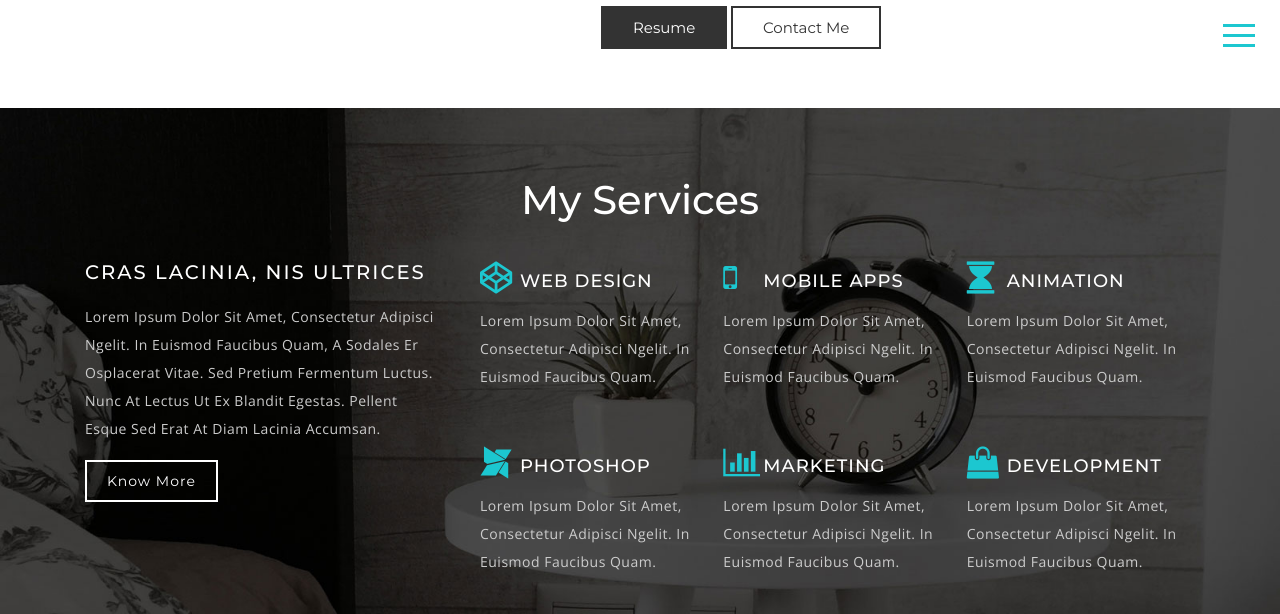
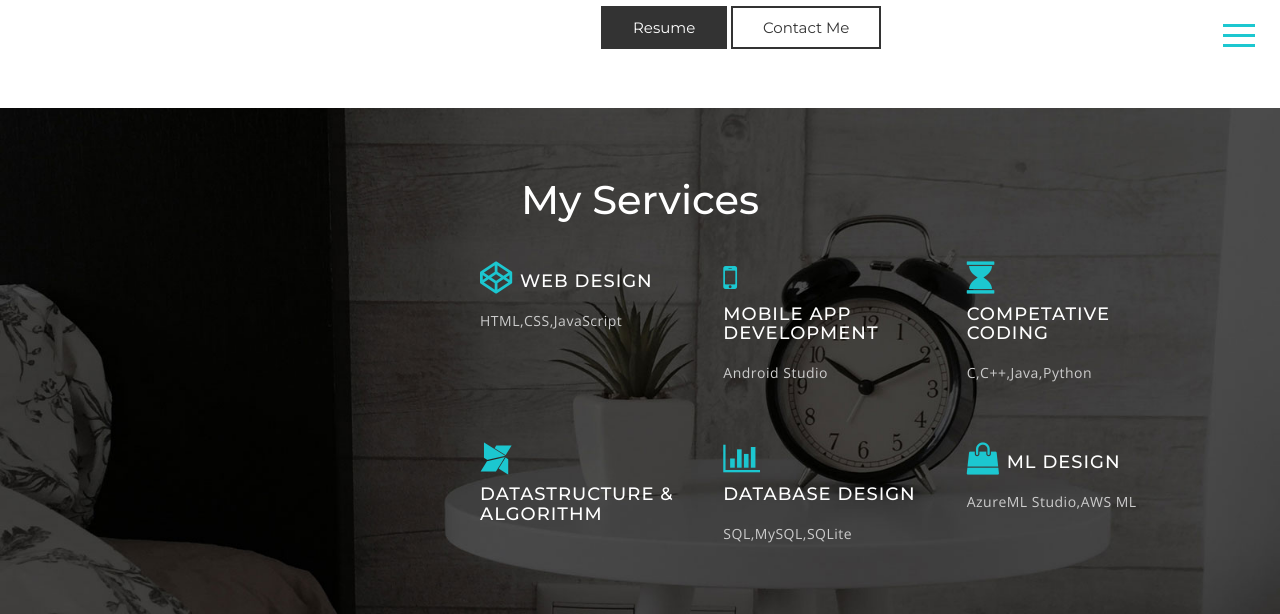
Before and after one commit to pashupati123/pashupati123.github.io, a Jekyll site: the page index.html, which Jekyll copies as it is, in a window 1280 px wide and 900 px high, scrolled down 1712 px, cut to the strip 0-614 px from the top of the window. Built offline with Jekyll 4.4.1, drawn with Linux system fonts in a browser that asks for light colours; nearby versions of some CDN libraries; library files that are not in the unit come from our copies.

Commit message:
Update index.html

```diff
--- a/index.html
+++ b/index.html
@@ -253,11 +253,11 @@ Smartphone Compatible web template, free webdesigns for Nokia, Samsung, LG, Sony
 			<div class="w3-services-grids">
 						<h3 class="text-center">My Services</h3>
 				<div class="col-md-4 w3-services-left-grid">
-					<h4>Cras lacinia, nis ultrices</h4>
+					<!--h4>Cras lacinia, nis ultrices</h4>
 					<p>Lorem ipsum dolor sit amet, consectetur adipisci ngelit. In euismod faucibus quam, a sodales er osplacerat vitae. Sed pretium fermentum luctus. Nunc at lectus ut ex blandit egestas. Pellent esque sed erat at diam lacinia accumsan. </p>
 					<div class="more">
 						<a href="#">Know more</a>
-					</div>
+					</div-->
 				</div>
 				<div class="col-md-8 w3-services-right-grid">
 				<div class="w3-icon-grid-gap1">
@@ -265,40 +265,40 @@ Smartphone Compatible web template, free webdesigns for Nokia, Samsung, LG, Sony
 						<i class="fa fa-codepen" aria-hidden="true"></i>
 						<h3>Web design</h3>
 						<div class="clearfix"></div>
-						<p>Lorem ipsum dolor sit amet, consectetur adipisci ngelit. In euismod faucibus quam.</p>
+						<p>HTML,CSS,JavaScript</p>
 					</div>
 					<div class="col-md-4 w3-icon-grid1">
 						<i class="fa fa-mobile" aria-hidden="true"></i>
-						<h3>Mobile Apps</h3>
+						<h3>Mobile App Development</h3>
 						<div class="clearfix"></div>
-						<p>Lorem ipsum dolor sit amet, consectetur adipisci ngelit. In euismod faucibus quam.</p>
+						<p>Android Studio</p>
 					</div>
 					<div class="col-md-4 w3-icon-grid1">
 						<i class="fa fa-hourglass" aria-hidden="true"></i>
-						<h3>Animation</h3>
+						<h3>Competative Coding</h3>
 						<div class="clearfix"></div>
-						<p>Lorem ipsum dolor sit amet, consectetur adipisci ngelit. In euismod faucibus quam.</p>
+						<p>C,C++,Java,Python</p>
 					</div>
 					<div class="clearfix"></div>
 					</div>
 					<div class="w3-icon-grid-gap2">
 					<div class="col-md-4 w3-icon-grid1">
 						<i class="fa fa-modx" aria-hidden="true"></i>
-						<h3>Photoshop</h3>
+						<h3>DataStructure & Algorithm</h3>
 						<div class="clearfix"></div>
-						<p>Lorem ipsum dolor sit amet, consectetur adipisci ngelit. In euismod faucibus quam.</p>
+						<p></p>
 					</div>
 					<div class="col-md-4 w3-icon-grid1">
 						<i class="fa fa-bar-chart" aria-hidden="true"></i>
-						<h3>Marketing</h3>
+						<h3>Database Design</h3>
 						<div class="clearfix"></div>
-						<p>Lorem ipsum dolor sit amet, consectetur adipisci ngelit. In euismod faucibus quam.</p>
+						<p>SQL,MySQL,SQLite</p>
 					</div>
 					<div class="col-md-4 w3-icon-grid1">
 						<i class="fa fa-shopping-bag" aria-hidden="true"></i>
-						<h3>Development</h3>
+						<h3>ML Design</h3>
 						<div class="clearfix"></div>
-						<p>Lorem ipsum dolor sit amet, consectetur adipisci ngelit. In euismod faucibus quam.</p>
+						<p>AzureML Studio,AWS ML</p>
 					</div>
 					<div class="clearfix"></div>
 					</div>
```
